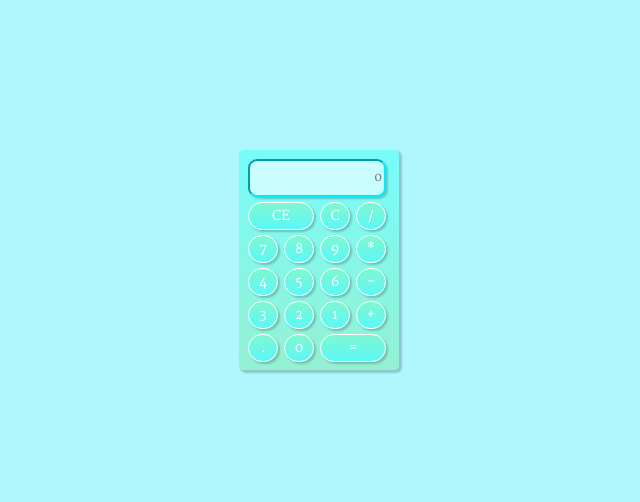
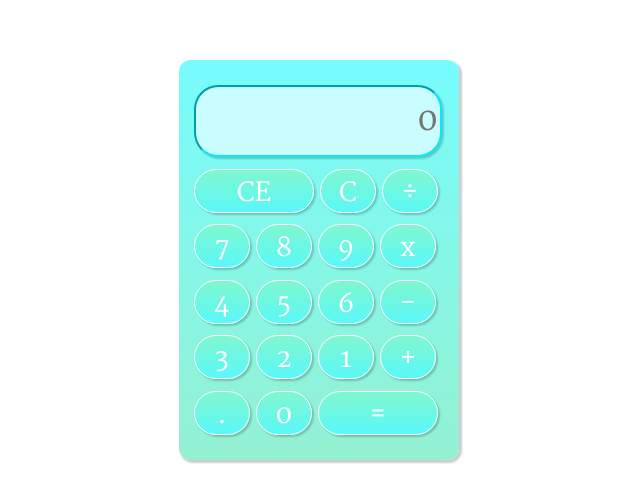
Before and after one commit to natmedeiros/Calculadora-1, a plain HTML site: page index.html in a window 1280 px wide. Shown: the part 148-650 px from the top of the page, without its empty margins (329-969 px from the left). Drawn offline with Linux system fonts and the light colour scheme; a web font is replaced by a local one.

Commit message:
Melhorias no projeto

```diff
--- a/index.html
+++ b/index.html
@@ -8,55 +8,52 @@
 </head>
 <body>
 
-    <!-- Projeto feito a partir do video do youtube:
-    https://youtu.be/ATd9r0BQ9lI?si=fXIQcMUaHygTk5Yd -->
-
     <div class="layout">
         <form action="" name="calculator">
 
-                <input type="text" class="display" name="display"  placeholder="0" disabled></br>
+                <input type="text" class="display" id="display"  placeholder="0" disabled></br>
 
             <div class="buttons">
-                <input type="reset" class="clean" name="btnCE" value="CE"
-                onclick="displaynum(btnCE.value)">
-                <input type="reset" class="clean1" name="btnC" value="C"
-                onclick="displaynum(btnC.value)">
-                <input type="button"  class=" operat" name="btnDiv"value="/"
-                onclick="displaynum(btnDiv.value)"></br>
+                <input type="button" class="clean" value="CE"
+                onclick="clearDisplay(true)">
+                <input type="button" class="clean1" value="C"
+                onclick="clearDisplay(false)">
+                <input type="button"  class=" operat" value="÷"
+                onclick="displaynum('÷')"></br>
 
-                <input type="button" class="num" name="btn7" value="7"
-                onclick="displaynum(btn7.value)">
-                <input type="button" class="num" name="btn8" value="8"
-                onclick="displaynum(btn8.value)">
-                <input type="button" class="num" name="btn9" value="9"
-                onclick="displaynum(btn9.value)">
-                <input type="button" class="operat" name="btnMult" value="*"
-                onclick="displaynum(btnMult.value)"></br>
+                <input type="button" class="num" value="7"
+                onclick="displaynum('7')">
+                <input type="button" class="num" value="8"
+                onclick="displaynum('8')">
+                <input type="button" class="num" value="9"
+                onclick="displaynum('9')">
+                <input type="button" class="operat" value="x"
+                onclick="displaynum('x')"></br>
 
-                <input type="button"  class="num" name="btn4"value="4"
-                onclick="displaynum(btn4.value)">
-                <input type="button" class="num" name="btn5" value="5"
-                onclick="displaynum(btn5.value)">
-                <input type="button" class="num" name="btn6" value="6"
-                onclick="displaynum(btn6.value)">
-                <input type="button"  class="operat" name="btnSub"value="-"
-                onclick="displaynum(btnSub.value)"></br>
+                <input type="button"  class="num" value="4"
+                onclick="displaynum('4')">
+                <input type="button" class="num" value="5"
+                onclick="displaynum('5')">
+                <input type="button" class="num" value="6"
+                onclick="displaynum('6')">
+                <input type="button"  class="operat" value="-"
+                onclick="displaynum('-')"></br>
 
-                <input type="button" class="num" name="btn3" value="3"
-                onclick="displaynum(btn3.value)">
-                <input type="button"  class="num" name="btn2"value="2"
-                onclick="displaynum(btn2.value)">
-                <input type="button" class="num" name="btn1" value="1"
-                onclick="displaynum(btn1.value)">
-                <input type="button"  class="operat" name="btnAdd"value="+"
-                onclick="displaynum(btnAdd.value)"></br>
+                <input type="button" class="num" value="3"
+                onclick="displaynum('3')">
+                <input type="button"  class="num" value="2"
+                onclick="displaynum('2')">
+                <input type="button" class="num" value="1"
+                onclick="displaynum('1')">
+                <input type="button"  class="operat" value="+"
+                onclick="displaynum('+')"></br>
 
-                <input type="button" class="num" name="btnDot" value="."
-                onclick="displaynum(btnDot.value)">
-                <input type="button"  class="num" name="btn0"value="0"
-                onclick="displaynum(btn0.value)">
-                <input type="button" class="operat1" name="btnEql" value="="
-                onclick="display.value=eval(display.value)">
+                <input type="button" class="num" value="."
+                onclick="displaynum('.')">
+                <input type="button"  class="num" value="0"
+                onclick="displaynum('0')">
+                <input type="button" class="operat1" value="="
+                onclick="calculate()">
             </div>
         </form>
 </div>
--- a/script.js
+++ b/script.js
@@ -1,3 +1,24 @@
 function displaynum(n1) {
-  calculator.display.value = calculator.display.value + n1;
+  document.getElementById("display").value += n1; // Mostra o valor no display
 }
+
+function calculate() {
+  let expression = document.getElementById("display").value
+      .replace(/x/g, '*')  // Substitui "x" por "*"
+      .replace(/÷/g, '/'); // Substitui "÷" por "/"
+
+  try {
+      document.getElementById("display").value = eval(expression); // Executa o cálculo
+  } catch (error) {
+      document.getElementById("display").value = "Erro"; // Mostra erro se a expressão for inválida
+  }
+}
+
+function clearDisplay(fullClear) {
+  let display = document.getElementById("display");
+  if (fullClear) {
+      display.value = ""; // Limpa tudo (CE)
+  } else {
+      display.value = display.value.slice(0, -1); // Remove o último caractere (C)
+  }
+}
--- a/style.css
+++ b/style.css
@@ -4,26 +4,26 @@
 body {
     width: 100%;
     height: 100vh;
-    background-color: rgb(175, 247, 252);
+    background-color: rgb(255, 255, 255);
     display: flex;
     align-items: center;
     justify-content: center;
 }
 
 .layout {
-    width: 160px;
-    height: 220px;
+    width: 35vh;
+    height: 50vh;
     background: linear-gradient(rgb(119, 252, 252), rgb(148, 241, 210));
     display: flex;
     flex-direction: column;
     align-items: center;
     justify-content: space-around;
-    border-radius: 5px;
+    border-radius: 1.5vh;
     box-shadow: 2px 2px 2px 1px rgba(0, 0, 0, 0.2);
 }
 
 .calculator {
-    margin-left: 4.5px;
+    margin-left: 4.5vh;
 }
 
 input {
@@ -33,25 +33,26 @@ input {
 }
 
 .display {
-    width: 130px;
-    height: 30px;
-    margin-right: 5px;
+    width: 30vh;
+    height: 8vh;
+    margin-right: 3px;
     border-radius: 1cap;
     border-color: #00ecfd;
     background-color: #cafdff;
     cursor: pointer;
     text-align: right;
-    font-size: 12px;
+    font-size: 32px;
     box-shadow: 2px 2px 2px 0px rgba(0, 0, 0, 0.2);
 }
 
 .buttons > input {
-    margin-top: 3px;
+    margin-top: 1.2vh;
     color: white;
     background: linear-gradient(rgb(128, 247, 207), rgb(90, 248, 248));
     border:solid 1px;
-    border-radius: 2cap;
+    border-radius: 6cap;
     box-shadow: 2px 2px 2px 0px rgba(0, 0, 0, 0.2);
+    font-size: 26px;
 }
 
 .buttons > input:hover {
@@ -64,21 +65,25 @@ input {
 }
 
 .clean {
-    width: 66px;
+    width: 15vh;
+    height: 5.5vh;
 }
 
 .num {
-    width: 30px;
+    width: 7vh;
+    height: 5.5vh;
 }
 
 .operat {
-    width: 30px;
+    width: 7vh;
+    height: 5.5vh;
 }
-
 .operat1 {
-    width: 66px;
+    width: 15vh;
+    height: 5.5vh;
 }
 
 .clean1 {
-    width: 30px;
+    width: 7vh;
+    height: 5.5vh;
 }
```
Also changed, not shown: 1 other file.
